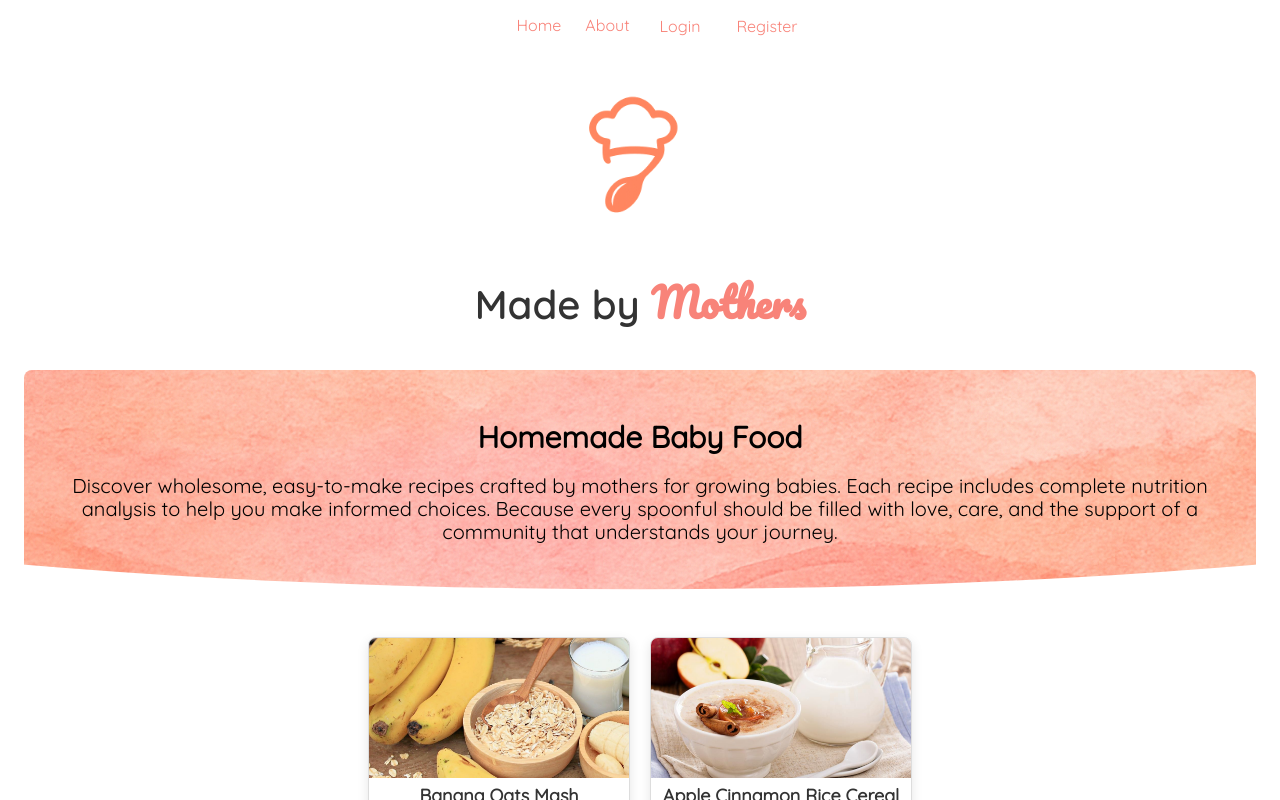
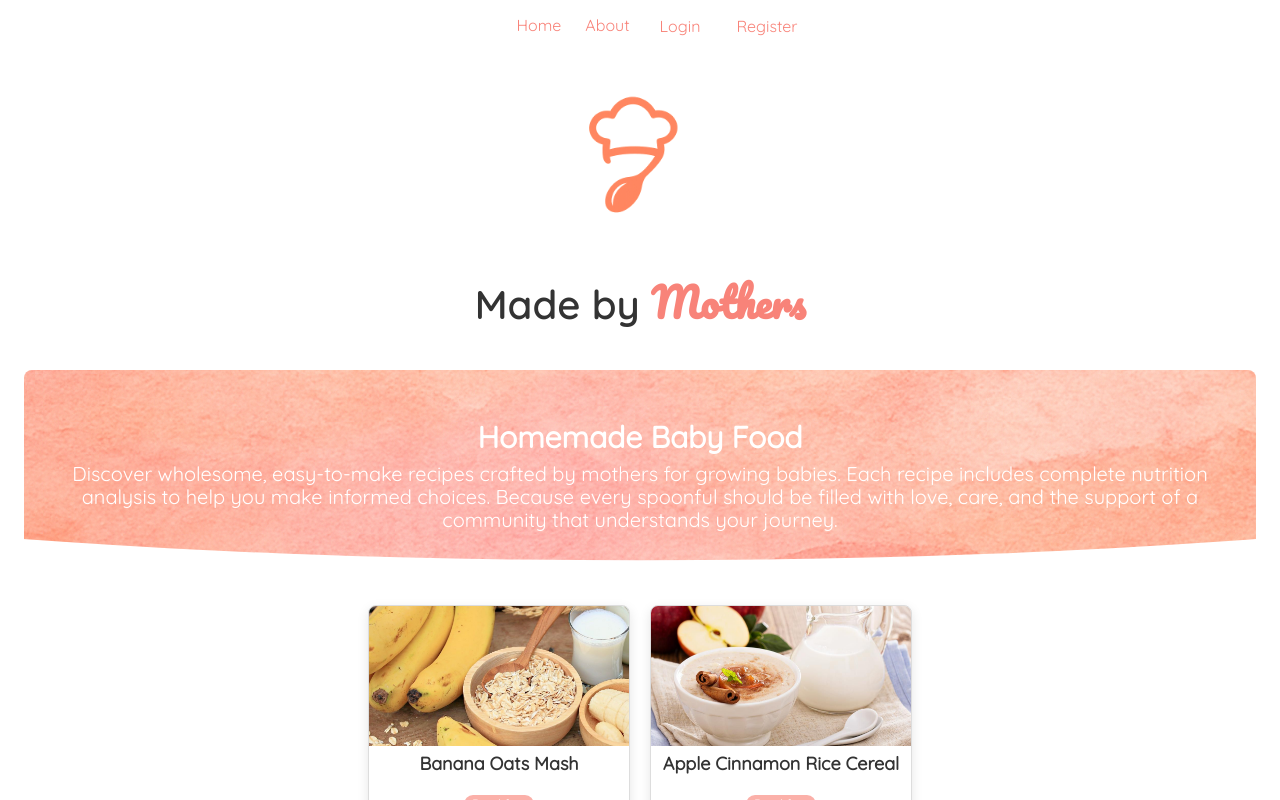
Before and after one commit to Megans-Tech-Life/Made_by_Mothers, a React (Vite) app: page /#/ in a window 1280 px wide. Shown: the top 800 px of the page. Built offline with nearby package versions, Linux system fonts and the light colour scheme.

Commit message:
css edit

```diff
--- a/src/Pages/Home/Home.css
+++ b/src/Pages/Home/Home.css
@@ -41,6 +41,14 @@
 
 .home__title {
   margin: 0;
+  color: #fff;
+}
+
+.home__subtitle {
+  font-family: "Quicksand-Regular", sans-serif;
+  font-size: 20px;
+  margin: 8px 0 0 0;
+  color: #fff;
 }
 
 .food-card-container {
```
